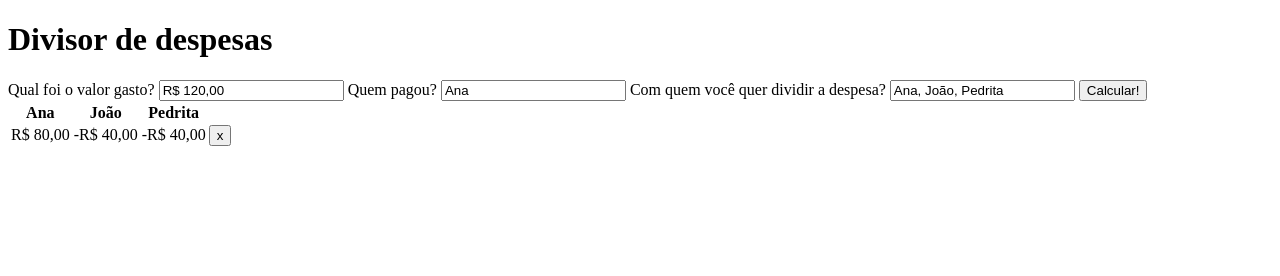
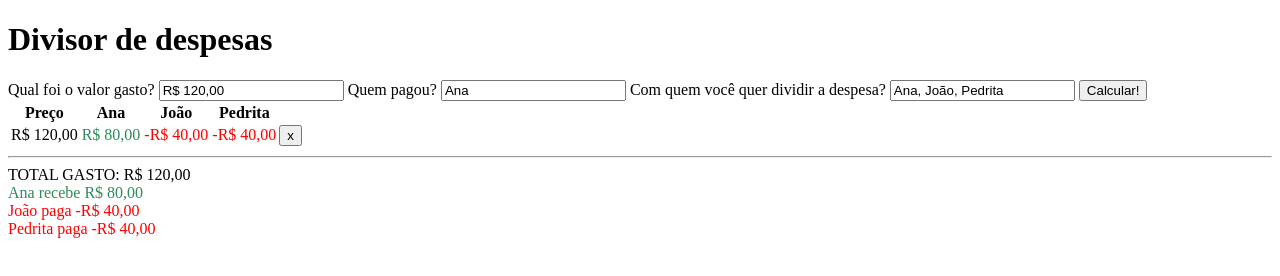
Before and after one commit to mrChernicharo/divisor-fel, a plain HTML site: page index.html in a window 1280 px wide. Both pictures are taken after a click on the button "Calcular!". Drawn offline with Linux system fonts and the light colour scheme.

Commit message:
price column, cell colors, output info

```diff
--- a/index.html
+++ b/index.html
@@ -20,6 +20,10 @@
     <button>Calcular!</button>
 
     <table></table>
+
+    <hr />
+
+    <output></output>
   </body>
 
   <script>
@@ -31,6 +35,7 @@
     const priceInput = document.querySelector("input#price");
     const button = document.querySelector("button");
     const table = document.querySelector("table");
+    const output = document.querySelector("output");
 
     const expenses = [];
 
@@ -60,7 +65,7 @@
       );
       const total = expenses.reduce((acc, next) => (acc += next.price), 0);
 
-      // prepare data model: tableRows will be an array of arrays, each item will represent a table cell
+      // 1. prepare data model: tableRows will be an array of arrays, each item will represent a table cell
       const tableRows = [];
       expenses.forEach((expense) => {
         // create a new dataRow to hold cells, we'll have a cell for each participant
@@ -85,20 +90,28 @@
         tableRows.push(rowCells);
       });
 
-      // consume data model to draw the html table
+      // 2. consume data model to draw the html table
       tableRows.forEach((row) => {
         table.innerHTML = "";
 
         // table head
         const tableHead = document.createElement("thead");
+
+        // 2.1 create one th for each participant (from all expenses)
         allParticipants.forEach((participant) => {
           const th = document.createElement("th");
           th.textContent = participant;
           tableHead.append(th);
         });
+
+        // extra header -> Price
+        const priceTH = document.createElement("th");
+        priceTH.textContent = "Preço";
+        tableHead.prepend(priceTH); // <-- prepend will add element to the beginning
+
         table.append(tableHead);
 
-        // table body
+        // 2.2 table body
         const tableBody = document.createElement("tbody");
         tableRows.forEach((row, idx) => {
           const tableRow = document.createElement("tr");
@@ -115,16 +128,66 @@
             const [participant, value] = Object.entries(cell)[0];
             tableCell.textContent = formatCurrency(value / 100);
 
+            let color = "black";
+            if (value > 0) color = "seagreen";
+            if (value < 0) color = "red";
+            tableCell.style.color = color;
+
             tableRow.append(tableCell);
           });
 
+          // extra cell -> Price
+          const priceCell = document.createElement("td");
+          priceCell.textContent = formatCurrency(expenses[idx].price / 100);
+
+          tableRow.prepend(priceCell); // <-- prepend will add element to the beginning
           tableRow.append(delBtn);
           tableBody.append(tableRow);
         });
         table.append(tableBody);
       });
 
-      console.log("analyzeExpensesAndBuildTable :::", { expenses, total, allParticipants, tableRows });
+      // 3. object to group balances from all participant
+      const participantsBalance = {};
+      for (let i = 0; i < tableRows.length; i++) {
+        for (let j = 0; j < tableRows[0].length; j++) {
+          const cell = tableRows[i][j];
+          const [participant, value] = Object.entries(cell)[0];
+
+          // initialize participant entry
+          if (!participantsBalance[participant]) {
+            participantsBalance[participant] = 0;
+          }
+
+          // update participant value (add if credit / subtract if debt)
+          participantsBalance[participant] += value;
+        }
+      }
+
+      // 4. output
+      output.innerHTML = "";
+      const totalDiv = document.createElement("div");
+      totalDiv.textContent = `TOTAL GASTO: ${formatCurrency(total / 100)}`;
+      output.append(totalDiv);
+
+      // for each entry in participantsBalance...
+      Object.entries(participantsBalance).forEach(([participant, value]) => {
+        const div = document.createElement("div");
+        // check if debt or credit
+        const verb = value < 0 ? "paga" : "recebe";
+        const color = value < 0 ? "red" : "seagreen";
+        div.textContent = `${participant} ${verb} ${formatCurrency(value / 100)}`;
+        div.style.color = color;
+        output.append(div);
+      });
+
+      console.log("analyzeExpensesAndBuildTable :::", {
+        expenses,
+        total,
+        allParticipants,
+        tableRows,
+        participantsBalance,
+      });
     }
 
     function deleteRow(clickEvent) {
```
